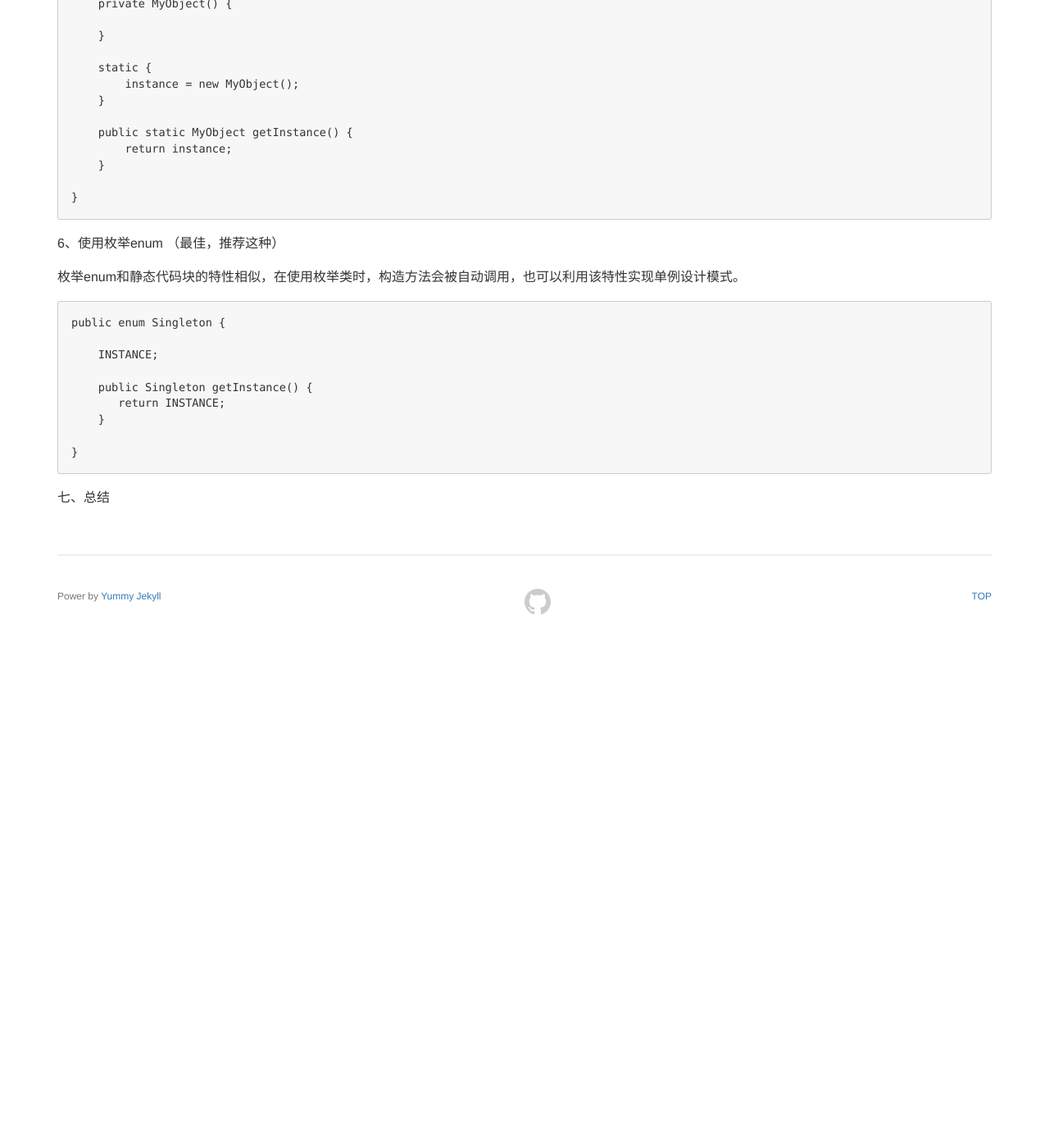
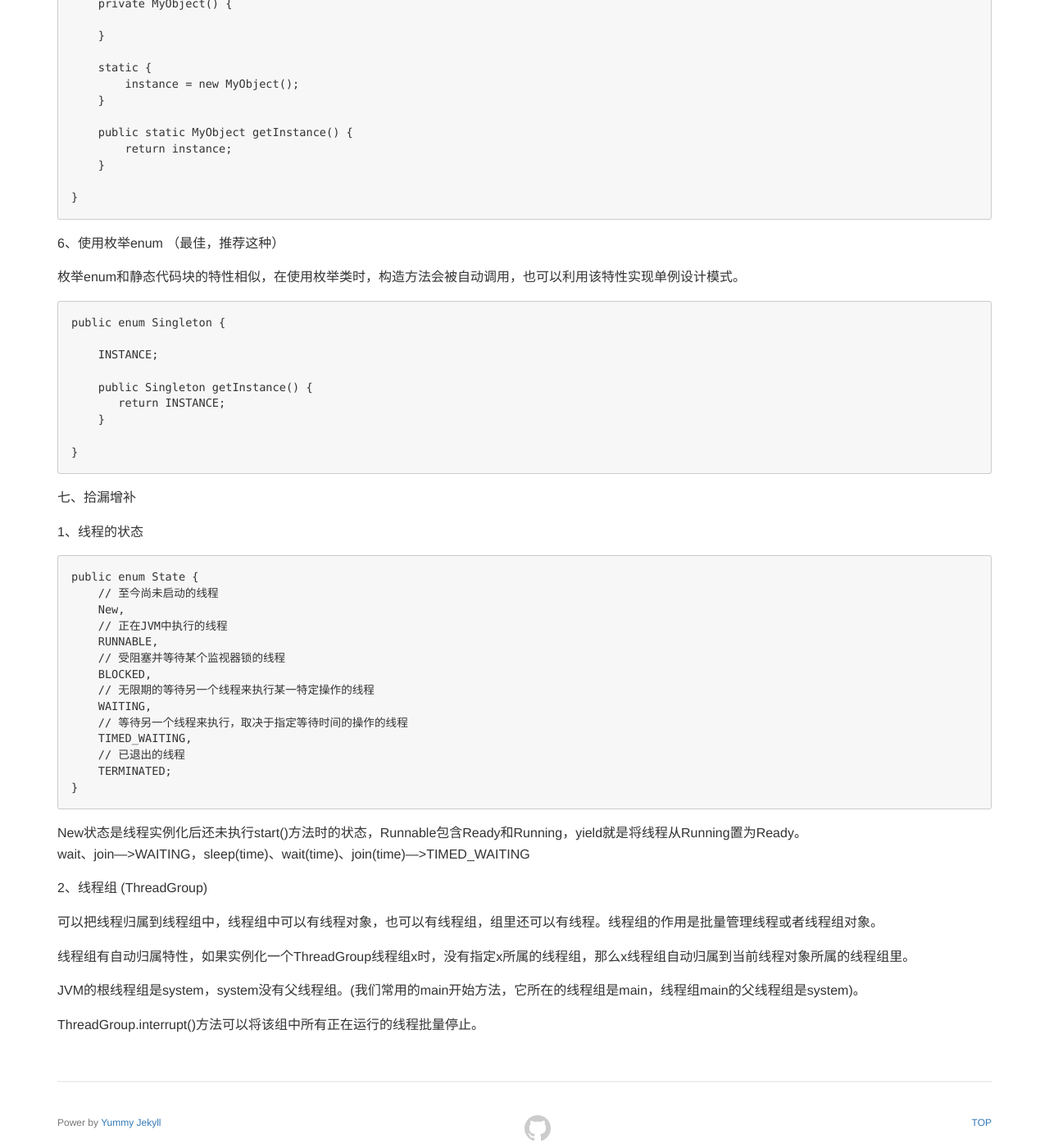
Before and after one commit to yaofengdoit/yaofengdoit.github.io, a Jekyll site: the page built from _posts/2020/04-06/2020-04-13-ReadBook-1.md, in a window 1280 px wide and 1400 px high, scrolled down 6761 px. Shown: the whole window at 82% size. Built offline with Jekyll 4.4.1, drawn with Linux system fonts in a browser that asks for light colours; a script that is not in the unit is left out; before the commit the page ends 7519 px from its top, so only the background shows below that.

Commit message:
读书笔记-java多线程编程核心技术

````diff
--- a/_posts/2020/04-06/2020-04-13-ReadBook-1.md
+++ b/_posts/2020/04-06/2020-04-13-ReadBook-1.md
@@ -341,4 +341,36 @@ public enum Singleton {
 ```
 
 
-七、总结
+七、拾漏增补
+
+1、线程的状态
+
+```
+public enum State {
+    // 至今尚未启动的线程
+    New,
+    // 正在JVM中执行的线程
+    RUNNABLE,
+    // 受阻塞并等待某个监视器锁的线程
+    BLOCKED,
+    // 无限期的等待另一个线程来执行某一特定操作的线程
+    WAITING,
+    // 等待另一个线程来执行，取决于指定等待时间的操作的线程
+    TIMED_WAITING,
+    // 已退出的线程
+    TERMINATED;
+}
+```
+
+New状态是线程实例化后还未执行start()方法时的状态，Runnable包含Ready和Running，yield就是将线程从Running置为Ready。<br/>
+wait、join--->WAITING，sleep(time)、wait(time)、join(time)--->TIMED_WAITING
+
+2、线程组 (ThreadGroup)
+
+可以把线程归属到线程组中，线程组中可以有线程对象，也可以有线程组，组里还可以有线程。线程组的作用是批量管理线程或者线程组对象。
+
+线程组有自动归属特性，如果实例化一个ThreadGroup线程组x时，没有指定x所属的线程组，那么x线程组自动归属到当前线程对象所属的线程组里。
+
+JVM的根线程组是system，system没有父线程组。(我们常用的main开始方法，它所在的线程组是main，线程组main的父线程组是system)。
+
+ThreadGroup.interrupt()方法可以将该组中所有正在运行的线程批量停止。
````
